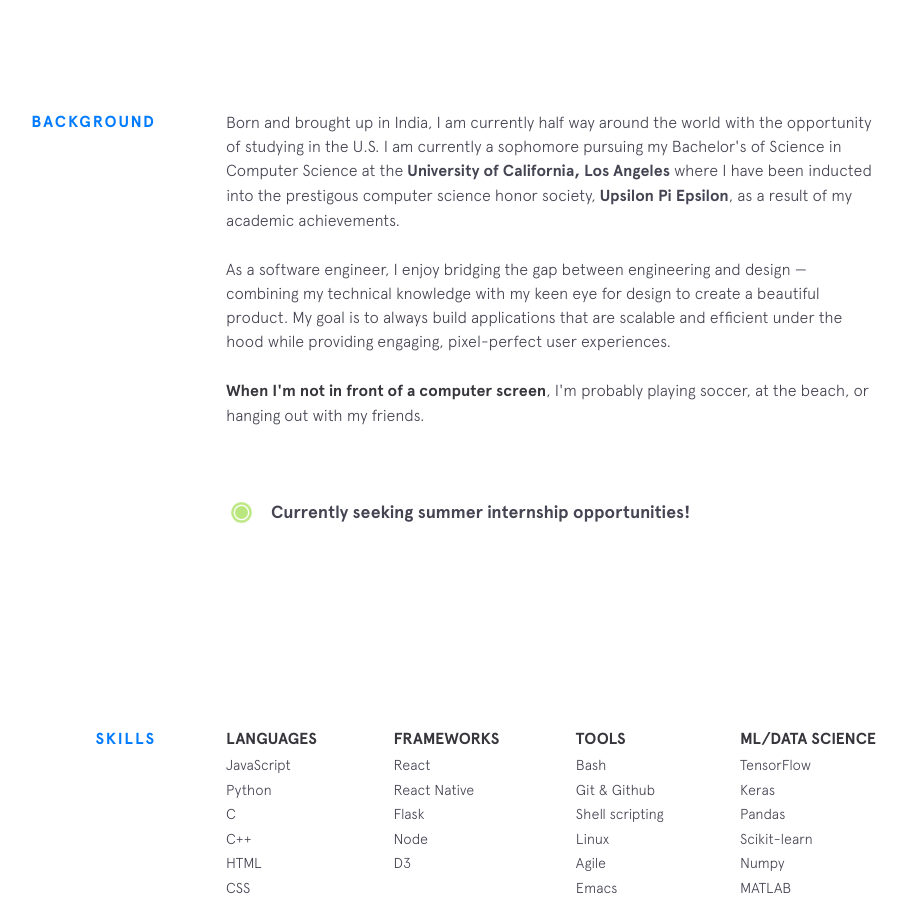
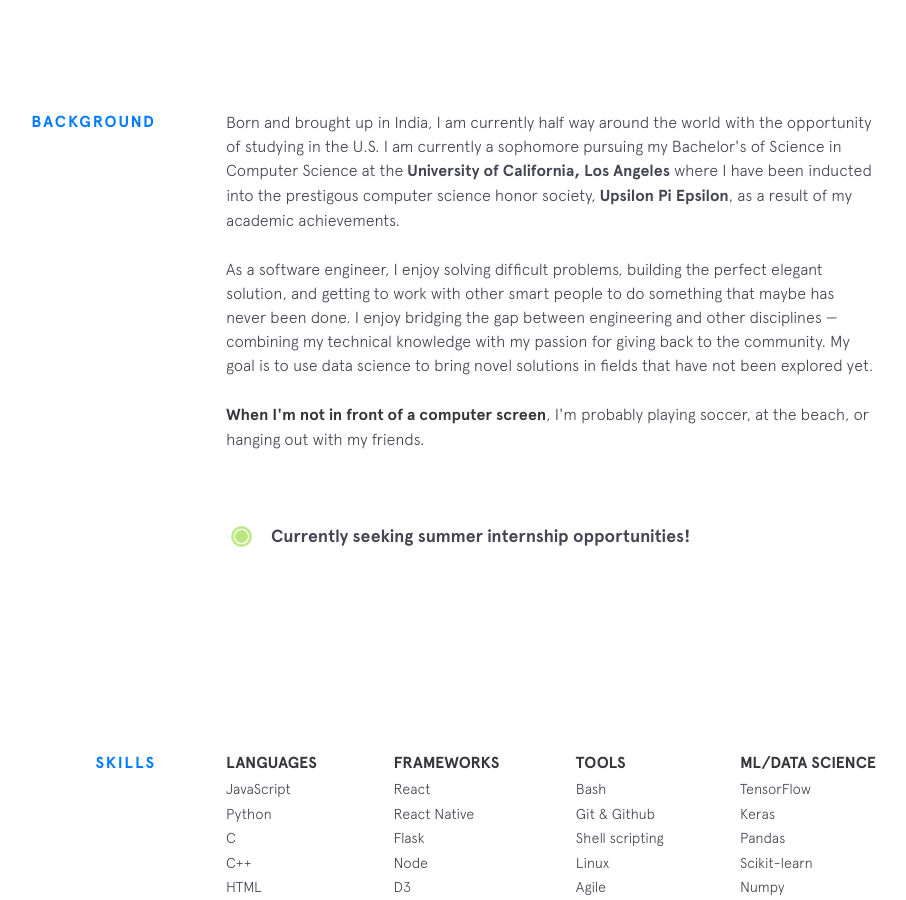
Before and after one commit to paramshah10/portfolio, a Jekyll site: the page built from index.html, in a window 1280 px wide and 900 px high, scrolled down 890 px. Shown: the whole window, without its empty margins (224-1130 px from the left). Built offline with Jekyll 4.4.1, drawn with Linux system fonts in a browser that asks for light colours; nearby versions of some CDN libraries; some of the changed text lies outside the part shown.

Commit message:
fixed background info and footer

```diff
--- a/_includes/background.html
+++ b/_includes/background.html
@@ -9,9 +9,11 @@
     </p>
 
     <p>
-      As a software engineer, I enjoy bridging the gap between engineering and design &mdash; combining my technical knowledge
-      with my keen eye for design to create a beautiful product. My goal is to always build applications that are scalable
-      and efficient under the hood while providing engaging, pixel-perfect user experiences.
+      As a software engineer, I enjoy solving difficult problems, building the perfect elegant solution, and
+      getting to work with other smart people to do something that maybe has never been done.
+      I enjoy bridging the gap between engineering and other disciplines &mdash; combining my technical knowledge
+      with my passion for giving back to the community. My goal is to use data science to bring novel solutions in
+      fields that have not been explored yet.
     </p>
 
     <p>
--- a/_includes/footer.html
+++ b/_includes/footer.html
@@ -1,10 +1,10 @@
 <footer class="footer">
   <div class="footer__copyright">
     <div class="top">
-      <span>Designed &amp; Developed by</span>
+      <span>Designed by Brittany</span>
     </div>
     <div class="bottom">
-      <span>Brittany Chiang</span>
+      <span>Chiang</span>
       <img class="emoji" src="{{site.baseurl}}/img/emojis/rockon.png" alt="emoji">
       <span>2018</span>
     </div>
```
